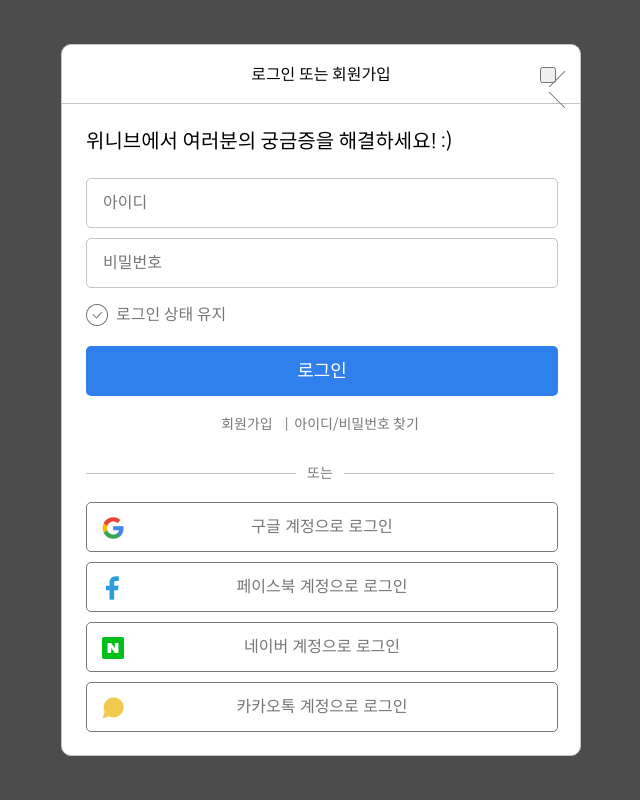
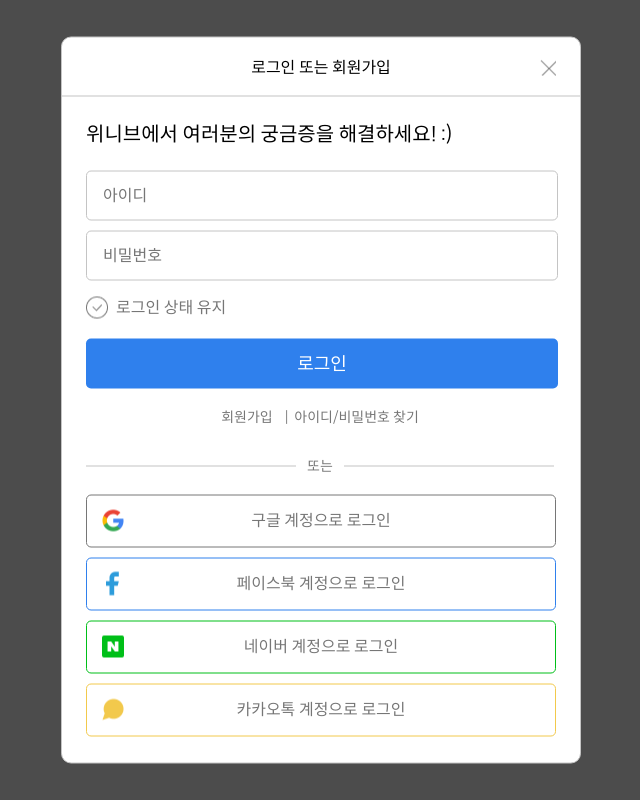
Before and after one commit to gureumwoon/html, a plain HTML site: page 과제/weniv/index.html in a window 1280 px wide. Shown: the whole page, without its empty margins (319-959 px from the left). Drawn offline with Linux system fonts and the light colour scheme; files whose address does not match are found by name.

Commit message:
Add files via upload

```diff
--- a/과제/weniv/css/styles.css
+++ b/과제/weniv/css/styles.css
@@ -39,14 +39,14 @@
 .modal-login{
     width:100%;
     max-width:520px;
-    height:712px;
+    /* height:712px; */
     top:50%;
     left:50%;
     transform:translate(-50% , -50%);
     background-color: #fff;
     border:1px solid #C4C4C4;
     border-radius: 10px;
-    margin: 0 auto;
+    margin: 0 auto 16px;
     position: fixed;
     z-index: 20;
 }
@@ -86,6 +86,11 @@
 
 .title .close-btn{
     position: absolute;
+    background: url("../img/close.png");
+    padding:0;
+    background-color: #fff;
+    border:none;
+    cursor: pointer;
     width:16px;
     height:16px;
     top: 22px;
@@ -106,14 +111,9 @@
     font-size: 20px;
     font-weight: 500;
     line-height: 24px;
-    /* margin: 26px 127px  24px 24px;  */
     white-space: nowrap;
     margin-bottom:  24px;
 }
-
-/* .login-input{
-    margin-left: 24px;
-} */
 
 .login-input .login-id, .login-pw{
     width:472px;
@@ -121,7 +121,6 @@
     border-radius: 5px;
     border:1px solid #C4C4C4;
     padding:15px 0 15px 16px;
-    /* box-sizing: border-box; */
     margin-bottom: 10px;
 }
 
@@ -130,7 +129,6 @@
     font-size:16px;
     line-height: 20px;
     font-weight: 400;
-    /* margin-bottom:10px; */
 }
 
 .check{
@@ -175,12 +173,12 @@
     font-weight:700px;
     border:none;
     margin-bottom: 20px;
+    cursor: pointer;
 }
 
 .user{
    /* width:205px; */
    height:18px;
-   /* margin-left:158px; */
    text-align: center;
    margin-bottom: 30px;
 }
@@ -192,7 +190,6 @@
     font-size: 14px;
     font-weight:400px;
     line-height: 17px;
-    /* box-sizing: border-box; */
 }
 
 .user .user-account::after{
@@ -206,6 +203,10 @@
     margin-right:2px;
 }
 
+.social-login{
+    margin:0 24px 26px;
+}
+
 .social-login p{
     height:18px;
     color: #767676;
@@ -213,7 +214,6 @@
     font-weight:400;
     font-size: 14px;
     margin-bottom: 20px;
-    /* margin-right:24px; */
 }
 
 .social-login p::before,
@@ -225,7 +225,6 @@
     background: #C4C4C4;
     position: relative;
     top: -4px;
-    /* margin-right:13px; */
 }
 
 .social-login p::before {
@@ -236,23 +235,23 @@
     margin-left: 11px;
 }
 
-.social-login{
-    margin:0 24px;
+.social-login li a{
+    position: relative;
+    margin-bottom: 10px;
+    display: block;
+    padding:15px 0 16px;
+    font-weight: 500;
+    font-size: 16px;
+    line-height: 20px;
+    color: #767676;
+    text-decoration: none;
+    text-align: center;
+    box-sizing: border-box;
+    border-radius: 5px;
 }
 
-.social-login__google, .social-login__facebook, .social-login__naver, .social-login__kakao{
-    width: 472px;
-    height:50px;
-    border:1px solid #767676;
-    background-color: #FFFFFF;
-    border-radius: 5px;
-    color: #767676;
-    font-size: 16px;
-    line-height: 20px;
-    text-align: center;
-    font-weight:500;
-    margin-bottom: 10px;
-    position: relative;
+.social-login__google {
+    border: 1px solid #767676;
 }
 
 .social-login__google::before{
@@ -268,6 +267,10 @@
     top: 11px;
 }
 
+.social-login__facebook {
+    border: 1px solid #2F80ED;
+}
+
 .social-login__facebook::before{
     display:inline-block;
     content:"";
@@ -279,6 +282,10 @@
     position: absolute;
     left:12px;
     top: 11px;
+}
+
+.social-login__naver {
+    border: 1px solid #00BF18;
 }
 
 .social-login__naver::before{
@@ -294,6 +301,10 @@
     top: 11px;
 }
 
+.social-login__kakao {
+    border: 1px solid #F2C94C;
+}
+
 .social-login__kakao::before{
     display:inline-block;
     content:"";
--- a/과제/weniv/index.html
+++ b/과제/weniv/index.html
@@ -15,10 +15,7 @@
         <h1 class="txt-hide">wenive 로그인창</h1>
         <header class="title">
             <p>로그인 또는 회원가입</p>
-            <button class="close-btn">
-                <img src="./img/Vector2.png" class="close-btn__img">
-                <img src="./img/Vector3.png" class="close-btn__img2">
-            </button>
+            <button type="button" class="close-btn"></button>
         </header>
         <section class="login">
             <h2 class="txt-hide">아이디 비밀번호 입력창</h2>
@@ -41,15 +38,13 @@
                 <a href="#none" class="user-find">아이디/비밀번호 찾기</a>
             </div>
         </section>
-        <form class="social-login">
-            <fieldset>
-                <p>또는</p>
-                <button class="social-login__google">구글 계정으로 로그인</button>
-                <button class="social-login__facebook">페이스북 계정으로 로그인</button>
-                <button class="social-login__naver">네이버 계정으로 로그인</button>
-                <button class="social-login__kakao">카카오톡 계정으로 로그인</button>
-            </fieldset>
-        </form>
+        <ul class="social-login">
+            <p>또는</p>
+            <li><a href="#none" class="social-login__google">구글 계정으로 로그인</a></li>
+            <li><a href="#none" class="social-login__facebook">페이스북 계정으로 로그인</a></li>
+            <li><a href="#none" class="social-login__naver">네이버 계정으로 로그인</a></li>
+            <li><a href="#none" class="social-login__kakao">카카오톡 계정으로 로그인</a></li>
+        </ul>
     </section>
 </body>
 
```
